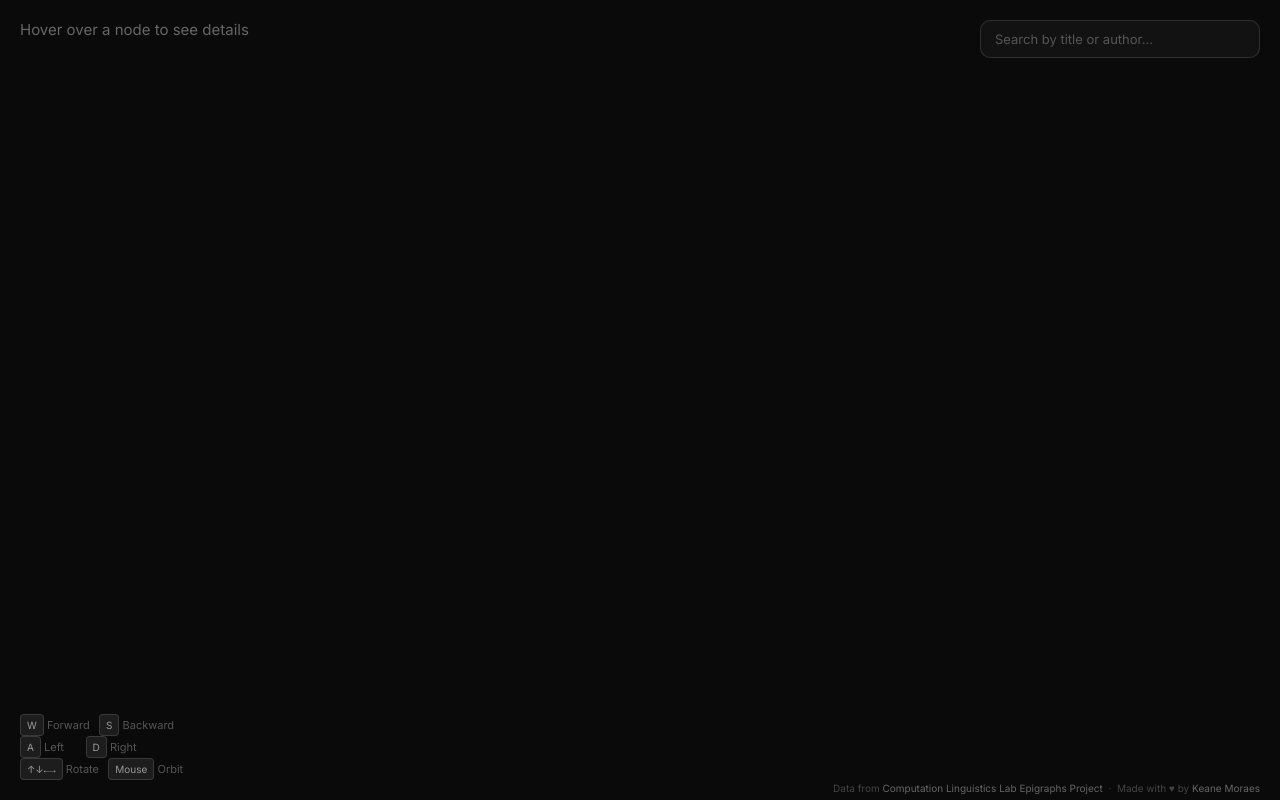
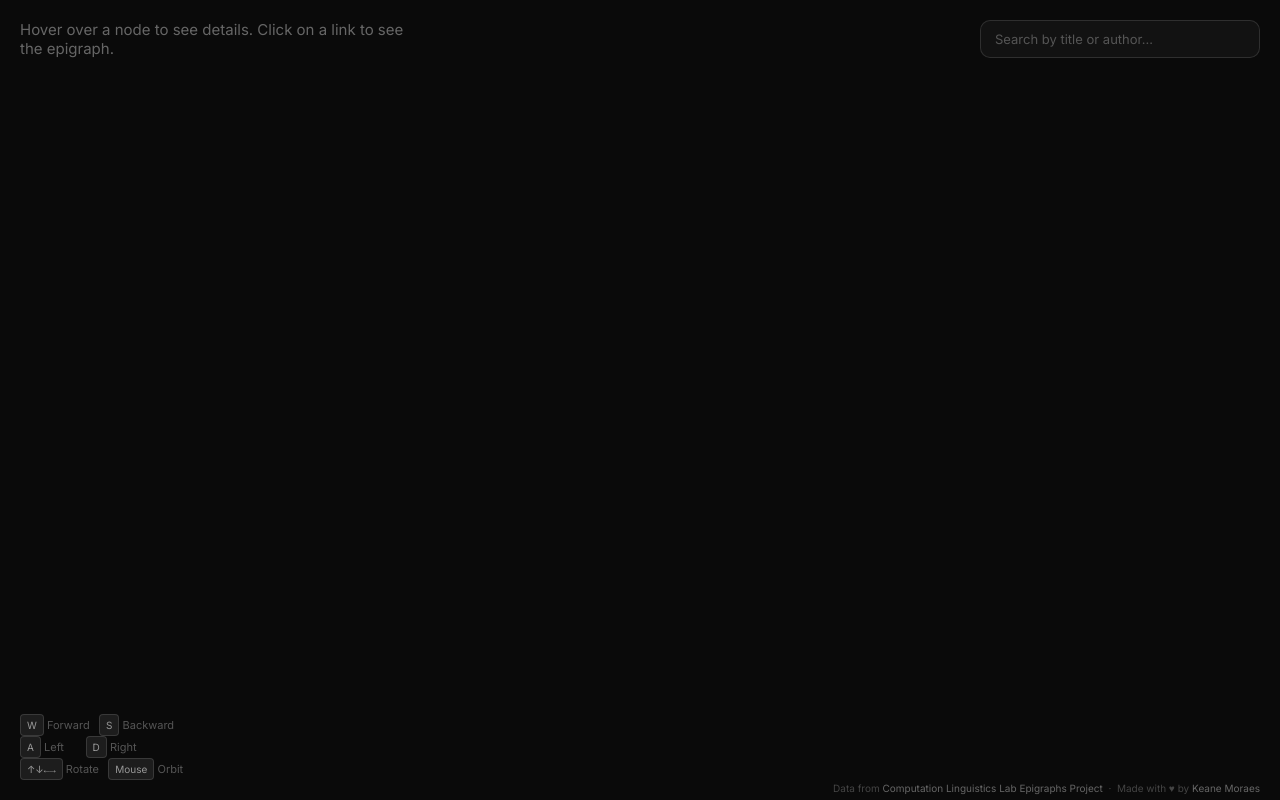
Before and after one commit to kj3moraes/epigraphs-db, a website with bundled scripts: page frontend/index.html in a window 1280 px wide. Built offline with nearby package versions, Linux system fonts and the light colour scheme; what 3d-force-graph would draw is missing.

Commit message:
added link click details

```diff
--- a/frontend/index.html
+++ b/frontend/index.html
@@ -91,7 +91,7 @@
       position: fixed;
       top: 20px;
       left: 20px;
-      max-width: 340px;
+      max-width: 400px;
       z-index: 100;
       pointer-events: none;
     }
@@ -289,7 +289,7 @@
   <!-- Node hover panel (top-left) -->
   <div id="node-panel">
     <h2 id="np-default-msg" style="font-size:15px; font-weight:400; color:#666;">
-      Hover over a node to see details
+      Hover over a node to see details. Click on a link to see the epigraph.
     </h2>
   </div>
 
```
